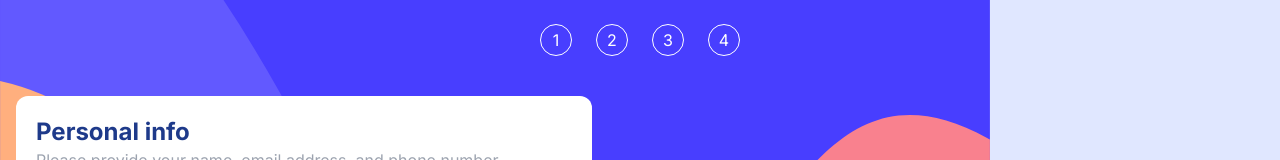
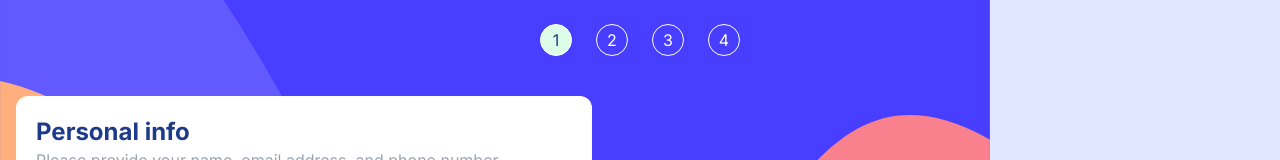
Before and after one commit to pongpwner/multi-step-form, a Next.js app: page / in a window 1280 px wide. Shown: the top 160 px of the page. Built offline with nearby package versions, Linux system fonts and the light colour scheme.

Commit message:
add color for which step, add color on check boxes

```diff
--- a/app/components/checkbox.tsx
+++ b/app/components/checkbox.tsx
@@ -1,4 +1,5 @@
 import Instructions from "./instructions";
+import { useState } from "react";
 export default function Checkbox({
   id,
   name,
@@ -8,7 +9,10 @@ export default function Checkbox({
 }: checkboxProps) {
   return (
     <label
-      className={`p-3 border-2 rounded-lg ${display ? "block" : "hidden"}`}
+      className={`p-3 border-2 rounded-lg ${
+        display ? "block" : "hidden"
+      } checkbox-label
+      `}
       htmlFor={id.toString()}
     >
       <span className="flex ">
--- a/app/components/form-container.tsx
+++ b/app/components/form-container.tsx
@@ -5,19 +5,41 @@ export default function FormContainer({
 }: formContainerProps) {
   return (
     <div className="p-4 bg-mobile w-screen bg-contain bg-no-repeat pt-6">
-      <ol
-        className={`pb-10 flex gap-6 justify-center  text-white [&>*:nth-child(${currentPage})]:text-blue-600 [&>*:nth-child(${currentPage})]:bg-gray-600 `}
-      >
-        <li className="w-8 h-8 rounded-full border border-white flex justify-center items-center">
+      <ol className={`pb-10 flex gap-6 justify-center  text-white  `}>
+        <li
+          className={`w-8 h-8 rounded-full border border-white flex justify-center items-center ${
+            currentPage == 1
+              ? "text-blue-900 bg-green-100 border-purple-600"
+              : ""
+          }`}
+        >
           1
         </li>
-        <li className="w-8 h-8 rounded-full border border-white flex justify-center items-center">
+        <li
+          className={`w-8 h-8 rounded-full border border-white flex justify-center items-center ${
+            currentPage == 2
+              ? "text-blue-900 bg-green-100 border-purple-600"
+              : ""
+          }`}
+        >
           2
         </li>
-        <li className="w-8 h-8 rounded-full border border-white flex justify-center items-center">
+        <li
+          className={`w-8 h-8 rounded-full border border-white flex justify-center items-center ${
+            currentPage == 3
+              ? "text-blue-900 bg-green-100 border-purple-600"
+              : ""
+          }`}
+        >
           3
         </li>
-        <li className="w-8 h-8 rounded-full border border-white flex justify-center items-center">
+        <li
+          className={`w-8 h-8 rounded-full border border-white flex justify-center items-center ${
+            currentPage == 4
+              ? "text-blue-900 bg-green-100 border-purple-600"
+              : ""
+          }`}
+        >
           4
         </li>
       </ol>
--- a/app/components/multi-step-form.tsx
+++ b/app/components/multi-step-form.tsx
@@ -19,6 +19,7 @@ export default function MultiStepForm() {
   //step 2 props
   const [on, setOn] = useState(true); //true=monthly false= yearly
   const [selectedPayment, setSelectedPayment] = useState(0);
+  //step 3 props
 
   function handleSubmit() {
     return;
--- a/app/globals.css
+++ b/app/globals.css
@@ -1,6 +1,11 @@
 @tailwind base;
 @tailwind components;
 @tailwind utilities;
+@layer components {
+  .checkbox-label:has(input:checked) {
+    @apply border-purple-800 bg-purple-50 ;
+  }
+}
 
 :root {
   --foreground-rgb: 0, 0, 0;
```
